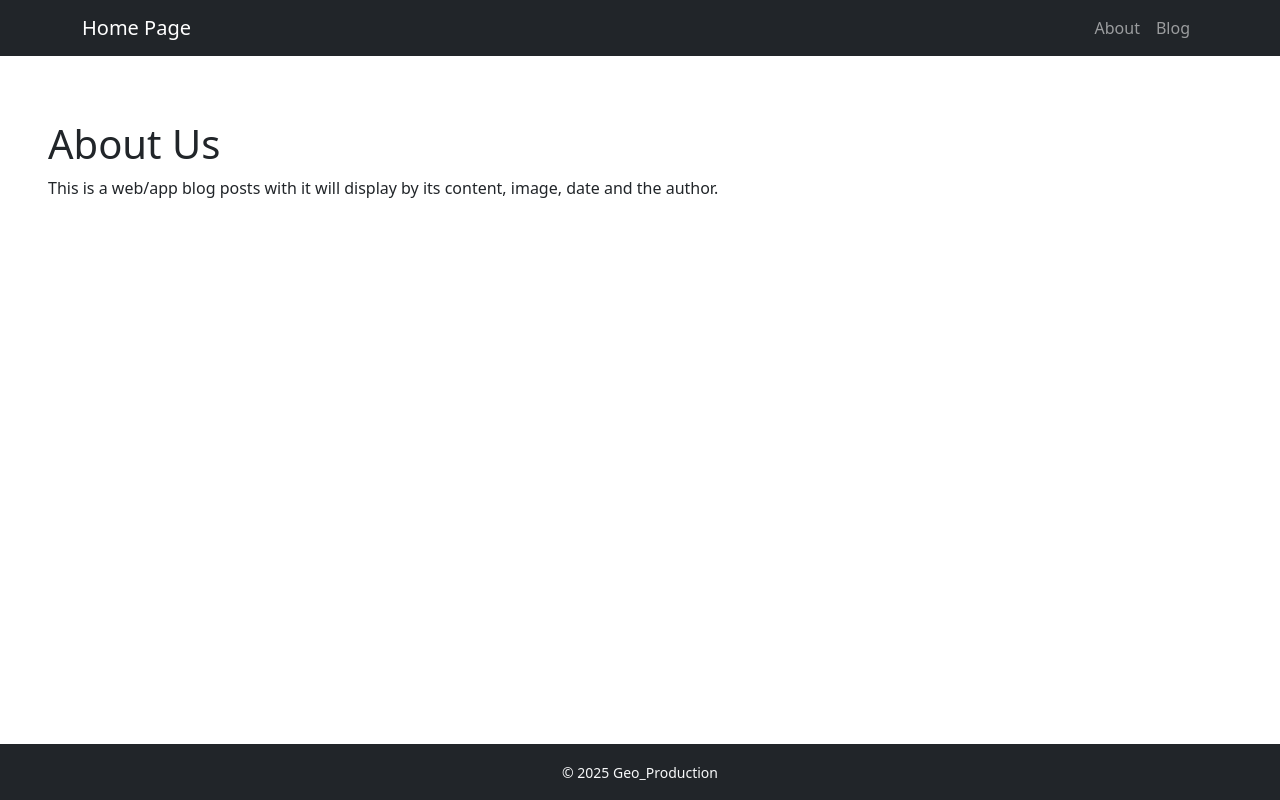
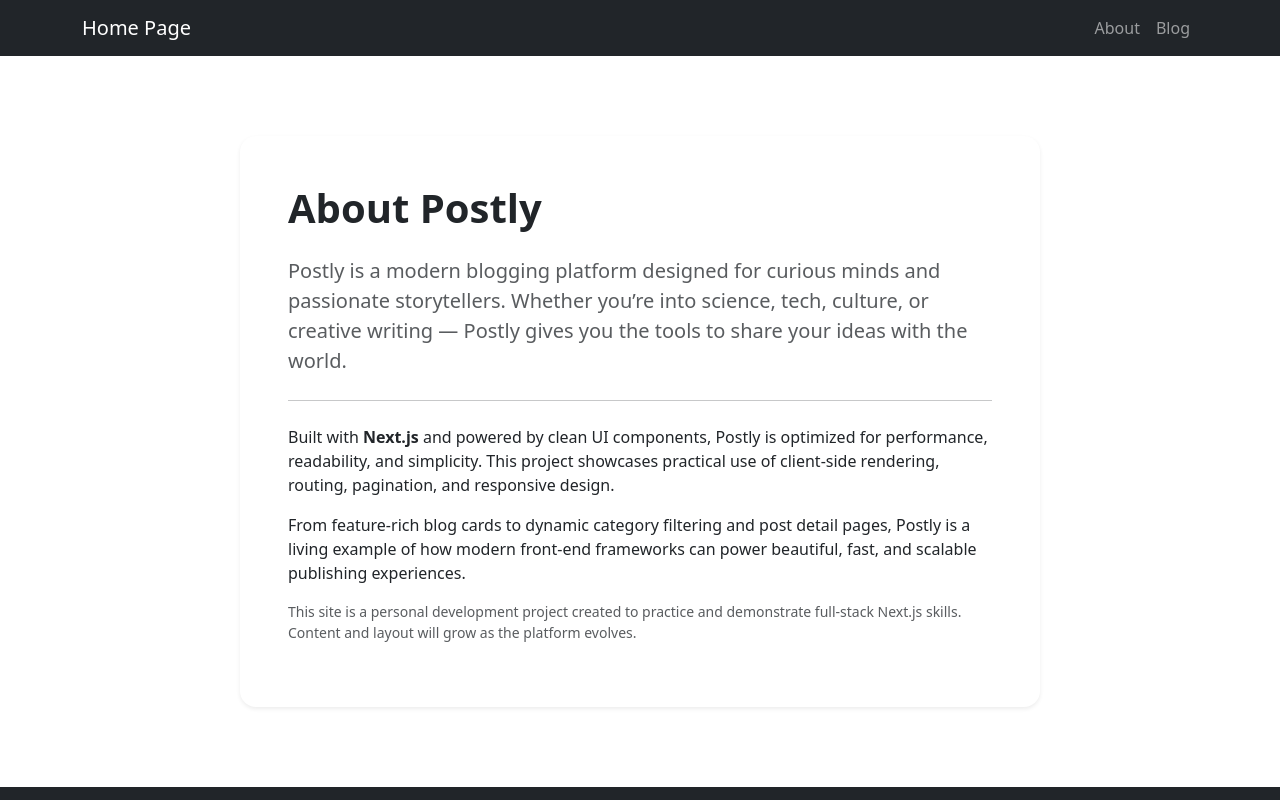
Before and after one commit to gkurkjian/Poslty_Blog, a Next.js app: page /about in a window 1280 px wide. Built offline with nearby package versions, Linux system fonts and the light colour scheme.

Commit message:
tertheenth commit:  refactor AboutPage component to enhance content and styling for improved user experience

```diff
--- a/app/about/page.js
+++ b/app/about/page.js
@@ -1,8 +1,33 @@
-export default function aboutUs() {
-    return (
-        <main style={{ padding: '2rem' }}>
-            <h1>About Us</h1>
-            <p>This is a web/app blog posts with it will display by its content, image, date and the author.</p>
-        </main>
-    );
+export default function AboutPage() {
+  return (
+    <main className="container py-5">
+      <div className="bg-white p-5 rounded-4 shadow-sm mx-auto" style={{ maxWidth: '800px' }}>
+        <h1 className="mb-4 fw-bold">About Postly</h1>
+        <p className="lead text-muted">
+          Postly is a modern blogging platform designed for curious minds and passionate storytellers.
+          Whether you’re into science, tech, culture, or creative writing — Postly gives you the tools
+          to share your ideas with the world.
+        </p>
+
+        <hr className="my-4" />
+
+        <p>
+          Built with <strong>Next.js</strong> and powered by clean UI components, Postly is optimized
+          for performance, readability, and simplicity. This project showcases practical use of
+          client-side rendering, routing, pagination, and responsive design.
+        </p>
+
+        <p>
+          From feature-rich blog cards to dynamic category filtering and post detail pages, Postly is a
+          living example of how modern front-end frameworks can power beautiful, fast, and scalable
+          publishing experiences.
+        </p>
+
+        <p className="text-muted small">
+          This site is a personal development project created to practice and demonstrate full-stack
+          Next.js skills. Content and layout will grow as the platform evolves.
+        </p>
+      </div>
+    </main>
+  );
 }
```
